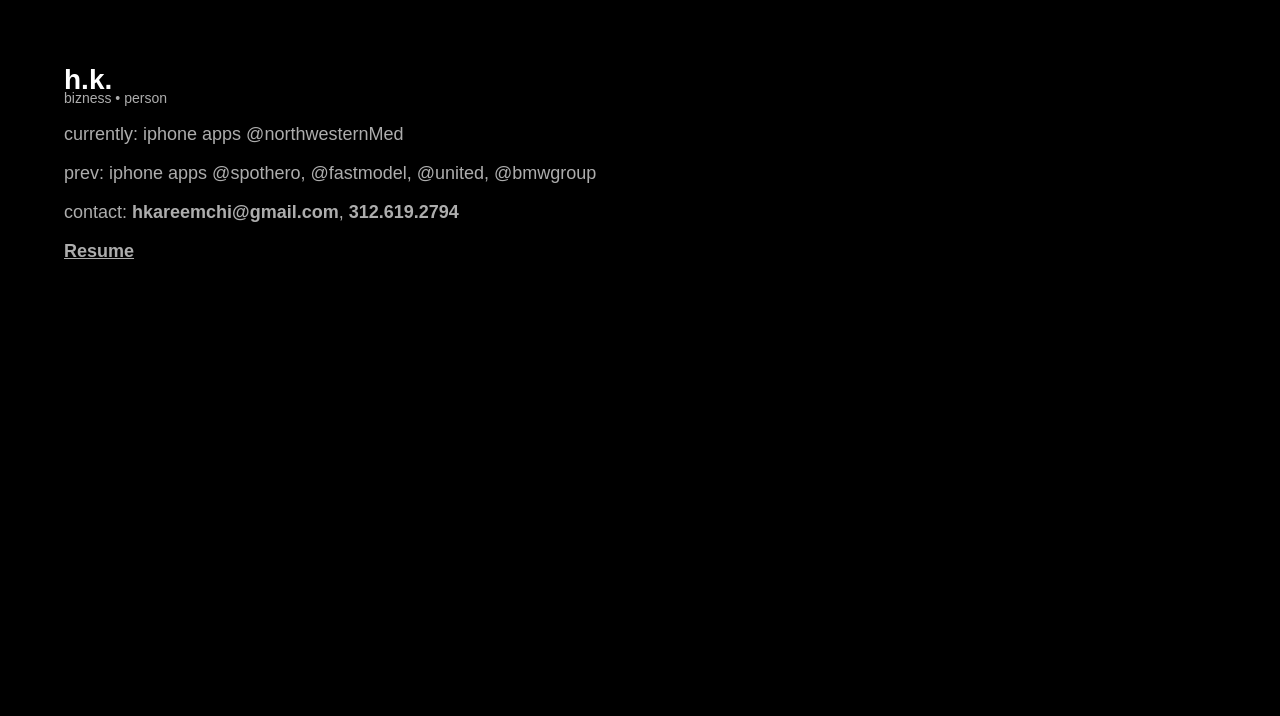
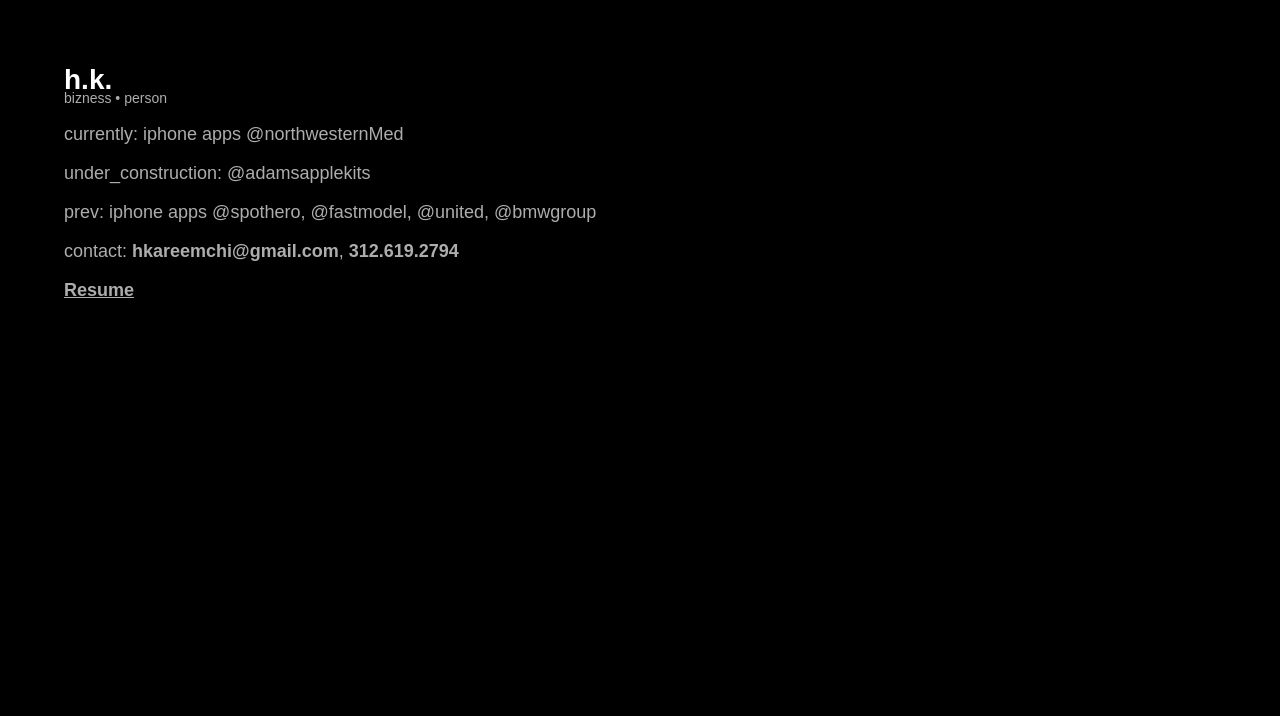
Before and after one commit to hkareem312/hkareem312.github.io, a plain HTML site: page index.html in a window 1280 px wide. Shown: the top 716 px of the page. Drawn offline with Linux system fonts and the light colour scheme.

Commit message:
update bio

```diff
--- a/index.html
+++ b/index.html
@@ -17,6 +17,7 @@
     <p>bizness • person</p>
 
     <p>currently: iphone apps @northwesternMed</p>
+    <p>under_construction: @adamsapplekits</p>
 
     <p>prev: iphone apps @spothero, @fastmodel, @united, @bmwgroup</p>
 
```
